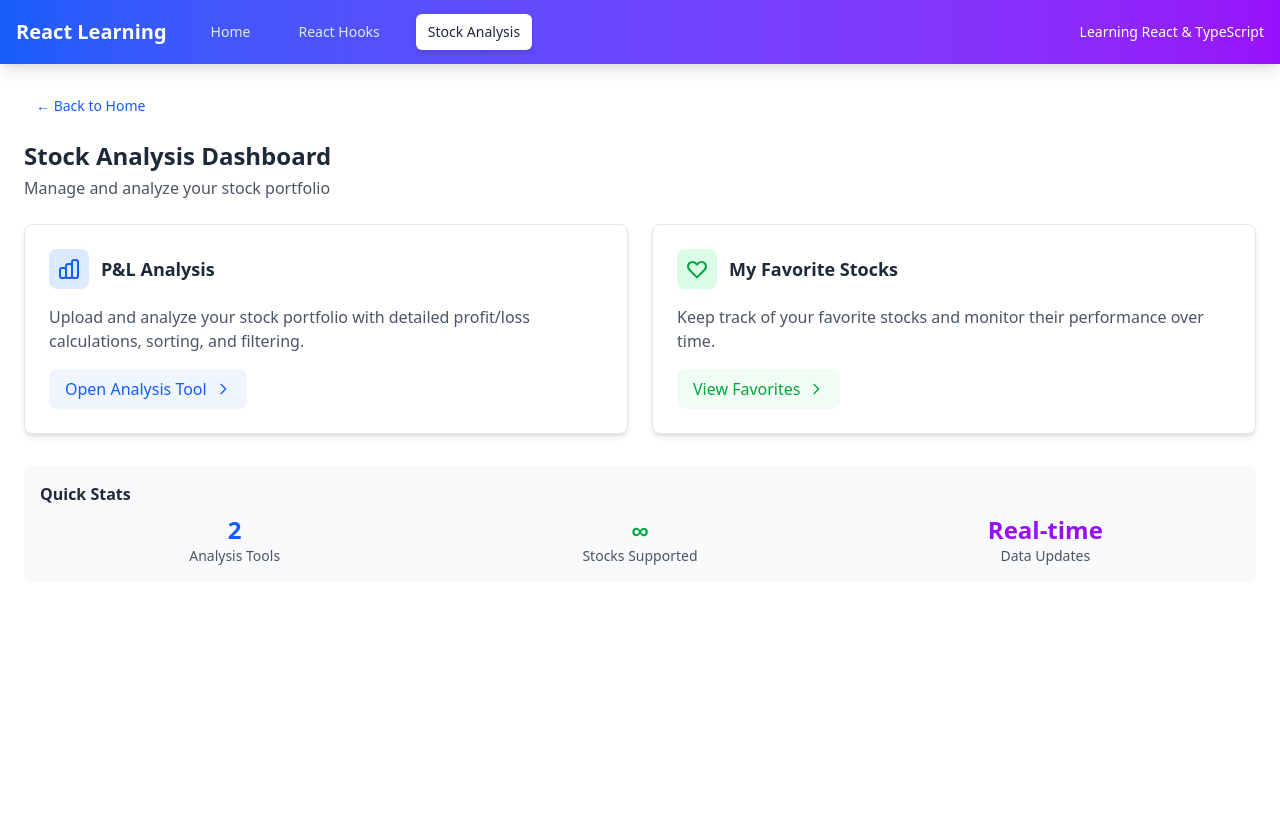
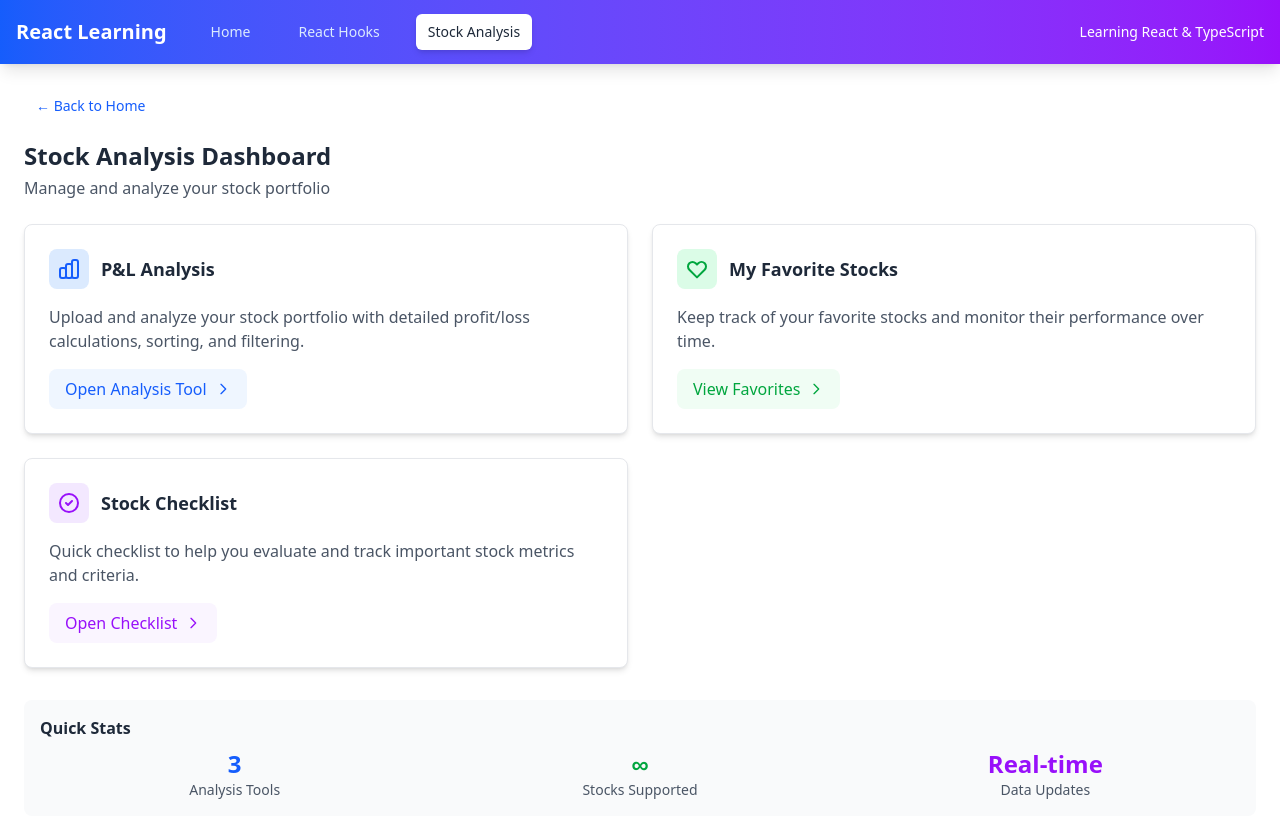
Before and after one commit to Ravi-Royal/reactLearning, a React (Vite) app: page /stock in a window 1280 px wide. Before the commit the page ends 800 px from the top, so only its background shows below. Built offline with nearby package versions, Linux system fonts and the light colour scheme.

Commit message:
feat: Add Stock Checklist route and update StockNavigation with new checklist item

```diff
--- a/src/pages/navigation/StockNavigation.tsx
+++ b/src/pages/navigation/StockNavigation.tsx
@@ -35,13 +35,29 @@ function StockNavigation() {
                 active: 'bg-green-600 text-white',
                 inactive: 'bg-green-50 text-green-600 hover:bg-green-100'
             }
+        },
+        {
+            id: 'checklist',
+            title: 'Stock Checklist',
+            description: 'Quick checklist to help you evaluate and track important stock metrics and criteria.',
+            icon: {
+                path: 'M9 12l2 2 4-4m6 2a9 9 0 11-18 0 9 9 0 0118 0z',
+                bgColor: 'bg-purple-100',
+                color: 'text-purple-600'
+            },
+            route: 'checklist',
+            buttonText: 'Open Checklist',
+            buttonColors: {
+                active: 'bg-purple-600 text-white',
+                inactive: 'bg-purple-50 text-purple-600 hover:bg-purple-100'
+            }
         }
     ];
 
     const quickStats = [
         {
             id: 'tools',
-            value: '2',
+            value: '3',
             label: 'Analysis Tools',
             color: 'text-blue-600'
         },
@@ -87,8 +103,8 @@ function StockNavigation() {
                         <Link
                             to={item.route}
                             className={`inline-flex items-center px-4 py-2 rounded-lg font-medium transition-colors ${location.pathname.includes(`/${item.route}`)
-                                    ? item.buttonColors.active
-                                    : item.buttonColors.inactive
+                                ? item.buttonColors.active
+                                : item.buttonColors.inactive
                                 }`}
                         >
                             {item.buttonText}
--- a/src/pages/route/Routing.tsx
+++ b/src/pages/route/Routing.tsx
@@ -8,6 +8,7 @@ import UseReducerHook from "../components/hookRef/UseReducerHook";
 import UseRefHook from "../components/hookRef/UseRefHook";
 import UseStateHook from "../components/hookRef/UseStateHook";
 import MyFavList from "../components/stock/MyFavList";
+import StockCheckList from "../components/stock/StockCheckList";
 import StockResult from "../components/stock/excelBasedResult/StockResult";
 import BaseNavigation from "../navigation/BaseNavigation";
 import HooksNavigation from "../navigation/HooksNavigation";
@@ -33,6 +34,7 @@ function Routing() {
                 <Route index element={<StockNavigation />} />
                 <Route path="analysis" element={<StockResult />} />
                 <Route path="favorites" element={<MyFavList />} />
+                <Route path="checklist" element={<StockCheckList />} />
             </Route>
             <Route path="*" element={<Navigate to="/home" replace />} />
 
```
